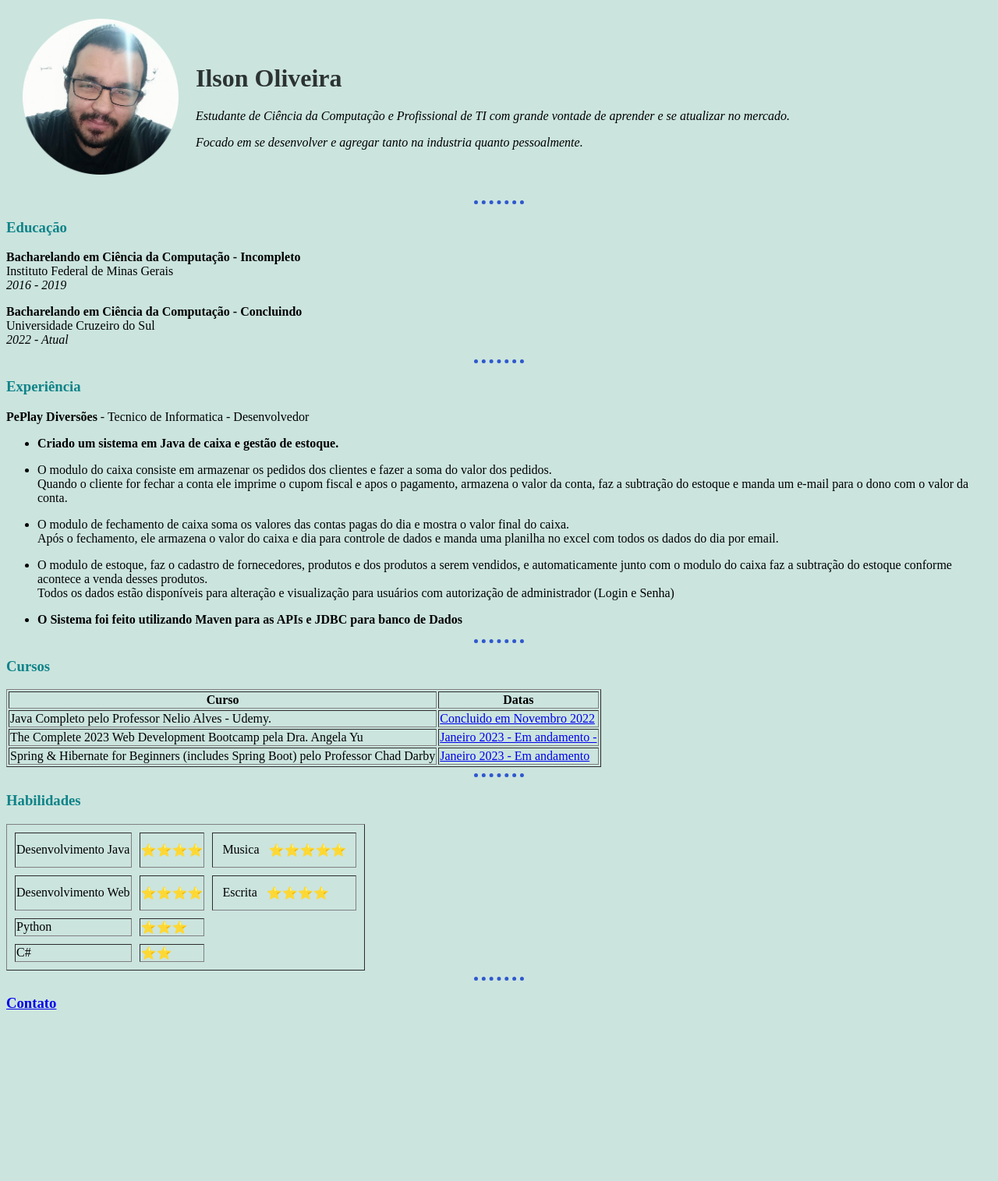
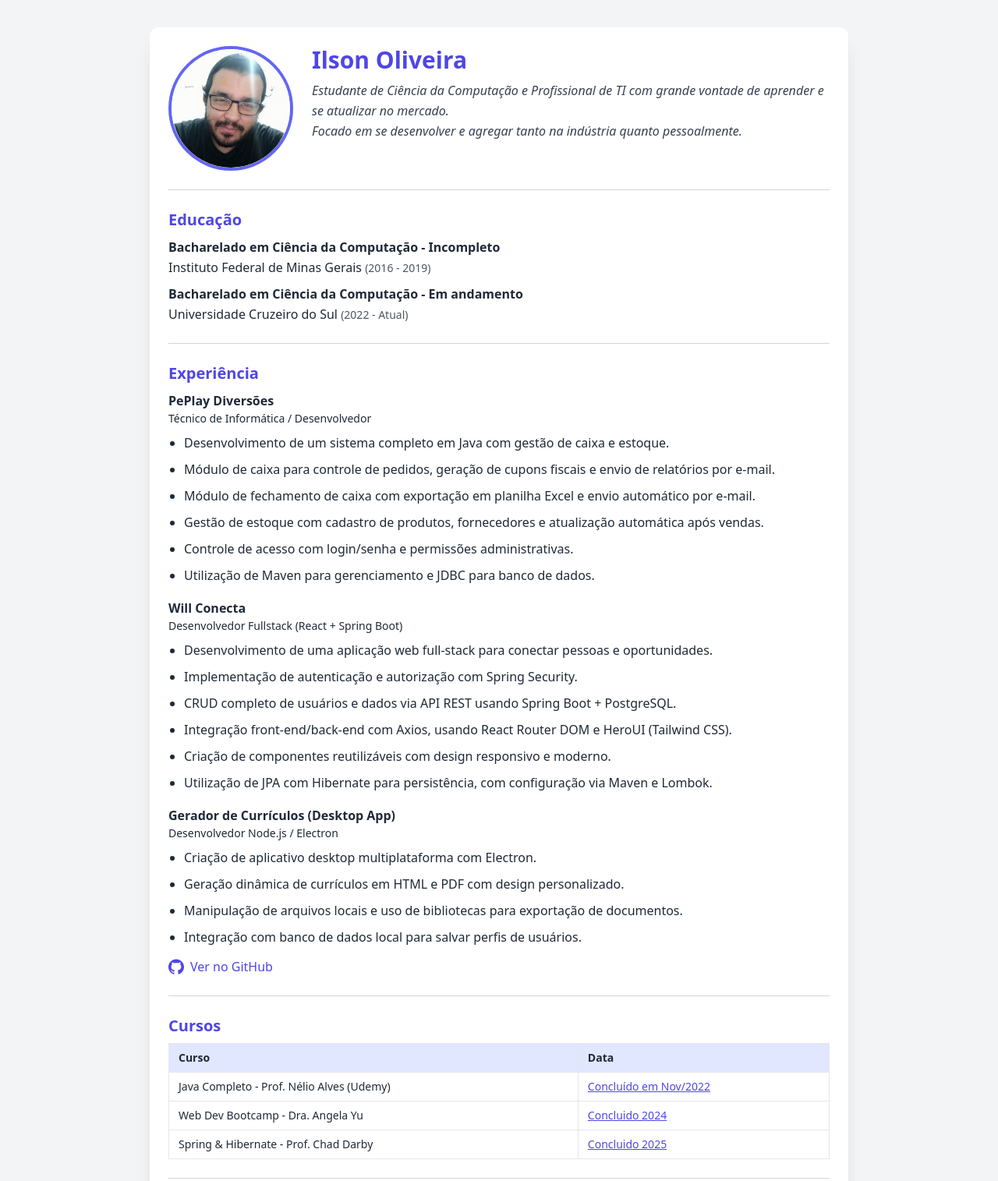
Before and after one commit to willoliveirac/cv, a plain HTML site: page index.html in a window 1280 px wide. Shown: the part 5-1520 px from the top of the page at 78% size. Before the commit the page ends 1322 px from the top, so only its background shows below. Drawn offline with nearby package versions, Linux system fonts and the light colour scheme.

Commit message:
Atualização 2025

```diff
--- a/css/styles.css
+++ /dev/null
@@ -1,29 +0,0 @@
-body {
-    background-color: #CBE4DE;
-
-
-}
-
-hr {
-    border-style: none;
-    border-top-style: dotted;
-    border-color:#2F58CD;
-    border-width: 5px;
-    height: 0px;
-    width: 5%;
-
-}
-
-h1{
-    color: #0E8388;
-}
-
-h3{
-    color: #0E8388;
-}
-
-/*CLASS SELECTORS*/
-
-.nome{
-    color: #2C3333;
-}
--- a/index.html
+++ b/index.html
@@ -1,181 +1,237 @@
 <!DOCTYPE html>
-<html lang="en">
-
+<html lang="pt-br" class="scroll-smooth">
   <head>
-    <meta charset="UTF-8">
-
-    <title>Ilson Oliveira</title>
-    <link rel="stylesheet" href="css/styles.css">
-
-
+    <meta charset="UTF-8" />
+    <meta name="viewport" content="width=device-width, initial-scale=1.0" />
+    <title>Ilson Oliveira - Currículo</title>
+    <script src="https://cdn.tailwindcss.com"></script>
   </head>
 
-<body>
+  <body class="bg-gray-100 text-gray-800 font-sans leading-relaxed">
+    <div class="max-w-4xl mx-auto p-6 bg-white shadow-xl rounded-xl my-10">
+      <header
+        class="flex flex-col md:flex-row items-center md:items-start gap-6"
+      >
+        <img
+          src="images/perfil.png"
+          alt="Foto de Perfil"
+          class="w-40 h-40 object-cover rounded-full border-4 border-indigo-500"
+        />
+        <div>
+          <h1 class="text-3xl font-bold text-indigo-600">Ilson Oliveira</h1>
+          <p class="mt-2 text-gray-700 italic">
+            Estudante de Ciência da Computação e Profissional de TI com grande
+            vontade de aprender e se atualizar no mercado.<br />
+            Focado em se desenvolver e agregar tanto na indústria quanto
+            pessoalmente.
+          </p>
+        </div>
+      </header>
 
-    <table cellspacing="20">
-        <tr>
-            <td><img src="images/perfil.png" alt="Foto de PErfil" width="200" height="200"></td>
-            <td>
-                <h1 class="nome">Ilson Oliveira</h1>
+      <hr class="my-6 border-gray-300" />
 
-                <p><em> Estudante de Ciência da Computação
-                        e Profissional de TI com grande
-                        vontade de aprender e se atualizar no
-                        mercado.</p>
-                Focado em se desenvolver e
-                agregar tanto na industria quanto
-                pessoalmente.
-                </em>
-            </td>
-        </tr>
-    </table>
-
-
-
-
-    <hr>
-
-    <h3>Educação</h3>
-
-    <p> <strong>Bacharelando em Ciência da
-            Computação - Incompleto</strong><br>
-        Instituto Federal de Minas Gerais<br>
-        <i>2016 - 2019</i>
-    </p>
-
-    <p> <strong>Bacharelando em Ciência da
-            Computação - Concluindo</strong><br>
-        Universidade Cruzeiro do Sul<br>
-        <i>2022 - Atual</i>
-    </p>
-
-    <hr>
-
-    <h3>Experiência</h3>
-
-    <strong>PePlay Diversões</strong> - Tecnico de Informatica - Desenvolvedor
-    <br>
-
-    <ul>
-        <li><strong>Criado um sistema em Java de caixa e gestão de estoque.</strong></li>
+      <section>
+        <h2 class="text-xl font-semibold text-indigo-600 mb-2">Educação</h2>
+        <ul class="space-y-2">
           <li>
-            <p>O modulo do caixa consiste em armazenar os pedidos dos clientes e fazer a soma
-                do valor dos pedidos.<br>Quando o cliente for fechar a conta ele imprime o cupom
-                fiscal e apos o pagamento, armazena o valor da conta, faz a subtração do estoque e
-                manda um e-mail para o dono com o valor da conta.
-        </li>
-        </p>
-        <li>
-            <p>O modulo de fechamento de caixa soma os valores das contas pagas do dia e
-                mostra o valor final do caixa.<br>
-                Após o fechamento, ele armazena o valor do caixa e
-                dia para controle de dados e manda uma planilha no excel com todos os dados do
-                dia por email.
-        </li>
-        </p>
-        <li>
-            <p>O modulo de estoque, faz o cadastro de fornecedores, produtos e dos produtos a
-                serem vendidos, e automaticamente junto com o modulo do caixa faz a subtração
-                do estoque conforme acontece a venda desses produtos.<br>Todos os dados estão
-                disponíveis para alteração e visualização para usuários com autorização de
-                administrador (Login e Senha)
-            </p>
+            <strong>Bacharelado em Ciência da Computação - Incompleto</strong
+            ><br />
+            Instituto Federal de Minas Gerais
+            <span class="text-sm text-gray-600">(2016 - 2019)</span>
           </li>
           <li>
-            <p><strong>O Sistema foi feito utilizando Maven para as APIs e JDBC para banco de Dados</strong></p>
+            <strong>Bacharelado em Ciência da Computação - Em andamento</strong
+            ><br />
+            Universidade Cruzeiro do Sul
+            <span class="text-sm text-gray-600">(2022 - Atual)</span>
           </li>
+        </ul>
+      </section>
 
+      <hr class="my-6 border-gray-300" />
+
+      <section>
+        <h2 class="text-xl font-semibold text-indigo-600 mb-2">Experiência</h2>
+        <h3 class="font-bold">PePlay Diversões</h3>
+        <p class="text-sm mb-2">Técnico de Informática / Desenvolvedor</p>
+        <ul class="list-disc pl-5 space-y-2">
+          <li>
+            Desenvolvimento de um sistema completo em Java com gestão de caixa e
+            estoque.
+          </li>
+          <li>
+            Módulo de caixa para controle de pedidos, geração de cupons fiscais
+            e envio de relatórios por e-mail.
+          </li>
+          <li>
+            Módulo de fechamento de caixa com exportação em planilha Excel e
+            envio automático por e-mail.
+          </li>
+          <li>
+            Gestão de estoque com cadastro de produtos, fornecedores e
+            atualização automática após vendas.
+          </li>
+          <li>
+            Controle de acesso com login/senha e permissões administrativas.
+          </li>
+          <li>
+            Utilização de Maven para gerenciamento e JDBC para banco de dados.
+          </li>
         </ul>
-    <hr>
-    <h3>Cursos</h3>
+        <h3 class="font-bold mt-4">Will Conecta</h3>
+        <p class="text-sm mb-2">
+          Desenvolvedor Fullstack (React + Spring Boot)
+        </p>
+        <ul class="list-disc pl-5 space-y-2">
+          <li>
+            Desenvolvimento de uma aplicação web full-stack para conectar
+            pessoas e oportunidades.
+          </li>
+          <li>
+            Implementação de autenticação e autorização com Spring Security.
+          </li>
+          <li>
+            CRUD completo de usuários e dados via API REST usando Spring Boot +
+            PostgreSQL.
+          </li>
+          <li>
+            Integração front-end/back-end com Axios, usando React Router DOM e
+            HeroUI (Tailwind CSS).
+          </li>
+          <li>
+            Criação de componentes reutilizáveis com design responsivo e
+            moderno.
+          </li>
+          <li>
+            Utilização de JPA com Hibernate para persistência, com configuração
+            via Maven e Lombok.
+          </li>
+        </ul>
 
-    <table border="1">
-        <thead>
+        <h3 class="font-bold mt-4">Gerador de Currículos (Desktop App)</h3>
+        <p class="text-sm mb-2">Desenvolvedor Node.js / Electron</p>
+        <ul class="list-disc pl-5 space-y-2">
+          <li>Criação de aplicativo desktop multiplataforma com Electron.</li>
+          <li>
+            Geração dinâmica de currículos em HTML e PDF com design
+            personalizado.
+          </li>
+          <li>
+            Manipulação de arquivos locais e uso de bibliotecas para exportação
+            de documentos.
+          </li>
+          <li>
+            Integração com banco de dados local para salvar perfis de usuários.
+          </li>
+        </ul>
+        <div class="mt-3">
+          <a
+            href="https://github.com/willoliveirac/curriculum-gen/"
+            target="_blank"
+            class="flex items-center gap-2 text-indigo-600 hover:underline"
+          >
+            <svg class="w-5 h-5 fill-current" viewBox="0 0 24 24">
+              <path
+                d="M12 .5C5.37.5 0 5.87 0 12.5c0 5.28 3.438 9.747 8.207 11.32.6.112.793-.26.793-.577v-2.233c-3.338.726-4.033-1.416-4.033-1.416-.546-1.387-1.333-1.757-1.333-1.757-1.09-.746.082-.73.082-.73 1.205.084 1.84 1.237 1.84 1.237 1.07 1.833 2.809 1.303 3.495.996.108-.774.418-1.303.76-1.603-2.665-.305-5.467-1.333-5.467-5.932 0-1.31.468-2.381 1.235-3.221-.124-.303-.535-1.523.117-3.176 0 0 1.008-.322 3.3 1.23a11.48 11.48 0 0 1 3.003-.404c1.02.004 2.045.138 3.003.404 2.29-1.552 3.295-1.23 3.295-1.23.655 1.653.244 2.873.12 3.176.77.84 1.232 1.911 1.232 3.221 0 4.61-2.807 5.625-5.48 5.922.43.372.823 1.103.823 2.222v3.293c0 .319.192.694.8.576C20.565 22.244 24 17.778 24 12.5 24 5.87 18.63.5 12 .5Z"
+              />
+            </svg>
+            Ver no GitHub
+          </a>
+        </div>
+      </section>
+
+      <hr class="my-6 border-gray-300" />
+
+      <section>
+        <h2 class="text-xl font-semibold text-indigo-600 mb-2">Cursos</h2>
+        <div class="overflow-x-auto">
+          <table class="w-full table-auto border border-gray-300 text-sm">
+            <thead class="bg-indigo-100">
               <tr>
-                <th>Curso</th>
-                <th>Datas</th>
+                <th class="border px-3 py-2 text-left">Curso</th>
+                <th class="border px-3 py-2 text-left">Data</th>
               </tr>
             </thead>
-
             <tbody>
               <tr>
-                <td>Java Completo pelo Professor
-                    Nelio Alves - Udemy.</td>
-                <td><a
-                        href="https://udemy-certificate.s3.amazonaws.com/image/UC-876738a7-da43-4fd9-b1ff-300897bb167b.jpg?v=1668798626000">Concluido
-                        em Novembro 2022</a></td>
-            </tr>
-            <tr>
-                <td>The Complete 2023 Web Development Bootcamp pela Dra. Angela Yu</td>
-                <td><a href="https://www.udemy.com/course/the-complete-web-development-bootcamp/">Janeiro 2023 - Em
-                        andamento
-                        -</a></td>
-            </tr>
-        </tbody>
-
-        <tr>
-            <td>Spring & Hibernate for Beginners (includes Spring Boot) pelo Professor Chad Darby</td>
-            <td><a href="https://www.udemy.com/course/spring-hibernate-tutorial/"> Janeiro 2023 - Em andamento</a></td>
-        </tr>
-
-    </table>
-    <hr>
-
-    <h3>Habilidades</h3>
-    <table cellspacing="10" border="1">
-        <thead>
-
-        </thead>
-        <tr>
-            <td>Desenvolvimento Java</td>
-            <td>&#11088;&#11088;&#11088;&#11088;</td>
-            <td>
-                <table cellspacing="10">
-                    <tr>
-                        <td>Musica</td>
-                        <td>&#11088;&#11088;&#11088;&#11088;&#11088;</td>
-                    </tr>
-
-                </table>
+                <td class="border px-3 py-2">
+                  Java Completo - Prof. Nélio Alves (Udemy)
+                </td>
+                <td class="border px-3 py-2">
+                  <a
+                    href="https://udemy-certificate.s3.amazonaws.com/image/UC-876738a7-da43-4fd9-b1ff-300897bb167b.jpg?v=1668798626000"
+                    class="text-indigo-600 underline"
+                    >Concluído em Nov/2022</a
+                  >
                 </td>
               </tr>
               <tr>
-            <td>Desenvolvimento Web</td>
-            <td>&#11088;&#11088;&#11088;&#11088;</td>
-
-            <td>
-                <table cellspacing="10">
-                    <tr>
-                        <td>Escrita</td>
-                        <td>&#11088;&#11088;&#11088;&#11088;</td>
-                    </tr>
-
-                </table>
+                <td class="border px-3 py-2">
+                  Web Dev Bootcamp - Dra. Angela Yu
                 </td>
-
+                <td class="border px-3 py-2">
+                  <a
+                    href="https://www.udemy.com/course/the-complete-web-development-bootcamp/"
+                    class="text-indigo-600 underline"
+                    >Concluido 2024</a
+                  >
+                </td>
               </tr>
               <tr>
-            <td>Python</td>
-            <td>&#11088;&#11088;&#11088;</td>
+                <td class="border px-3 py-2">
+                  Spring & Hibernate - Prof. Chad Darby
+                </td>
+                <td class="border px-3 py-2">
+                  <a
+                    href="https://www.udemy.com/course/spring-hibernate-tutorial/"
+                    class="text-indigo-600 underline"
+                    >Concluido 2025</a
+                  >
+                </td>
               </tr>
-        <tr>
-            <td>C#</td>
-            <td>&#11088;&#11088;</td>
-        </tr>
+            </tbody>
+          </table>
+        </div>
+      </section>
 
-        <tbody>
+      <hr class="my-6 border-gray-300" />
 
-        </tbody>
+      <section>
+        <h2 class="text-xl font-semibold text-indigo-600 mb-4">Habilidades</h2>
+        <div class="grid grid-cols-2 gap-4 text-sm">
+          <div><strong>Desenvolvimento Java</strong><br />⭐⭐⭐⭐</div>
+          <div><strong>Desenvolvimento Web</strong><br />⭐⭐⭐⭐</div>
+          <div><strong>Python</strong><br />⭐⭐⭐</div>
+          <div><strong>C#</strong><br />⭐⭐</div>
+          <div><strong>Música</strong><br />⭐⭐⭐⭐⭐</div>
+          <div><strong>Escrita</strong><br />⭐⭐⭐⭐</div>
+          <div><strong>React</strong><br />⭐⭐⭐⭐</div>
+          <div><strong>Spring Boot</strong><br />⭐⭐⭐⭐</div>
+          <div><strong>Spring Security</strong><br />⭐⭐⭐</div>
+          <div><strong>Spring Data JPA</strong><br />⭐⭐⭐</div>
+          <div><strong>PostgreSQL</strong><br />⭐⭐⭐</div>
+          <div><strong>Axios</strong><br />⭐⭐⭐</div>
+          <div><strong>REST APIs</strong><br />⭐⭐⭐⭐</div>
+          <div><strong>HeroUI / Tailwind CSS</strong><br />⭐⭐⭐⭐</div>
+          <div><strong>Node.js</strong><br />⭐⭐⭐⭐</div>
+          <div><strong>Electron</strong><br />⭐⭐⭐</div>
+          <div><strong>WordPress</strong><br />⭐⭐⭐⭐</div>
+          <div><strong>TailwindCSS</strong><br />⭐⭐⭐⭐</div>
+          <div><strong>UI/UX Design</strong><br />⭐⭐⭐</div>
+          <div><strong>Git e Versionamento</strong><br />⭐⭐⭐⭐</div>
+          <div><strong>Integrações com APIs</strong><br />⭐⭐⭐</div>
+        </div>
+      </section>
 
-    </table>
+      <hr class="my-6 border-gray-300" />
 
-
-
-
-
-    <hr>
-    <h3><a href="contact-me.html">Contato</a></h3>
+      <footer class="text-center">
+        <a
+          href="https://www.linkedin.com/in/willoliveirac/"
+          class="text-indigo-600 hover:underline text-lg font-semibold"
+          >Contato</a
+        >
+      </footer>
+    </div>
   </body>
-
-
 </html>
```
Also changed, not shown: contact-me.html (deleted, +0 -26 lines). Lines whose indentation alone changed are shown as unchanged.
